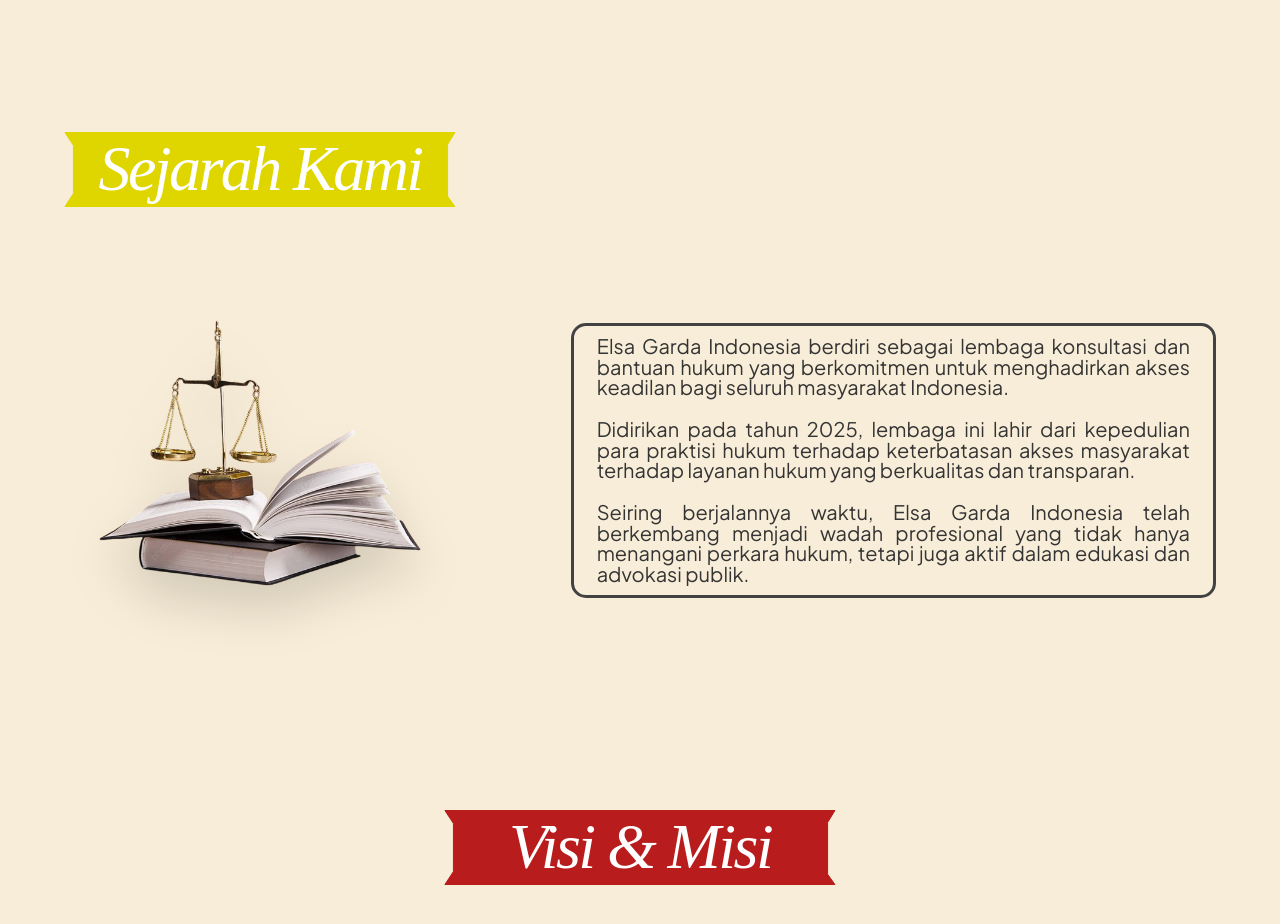
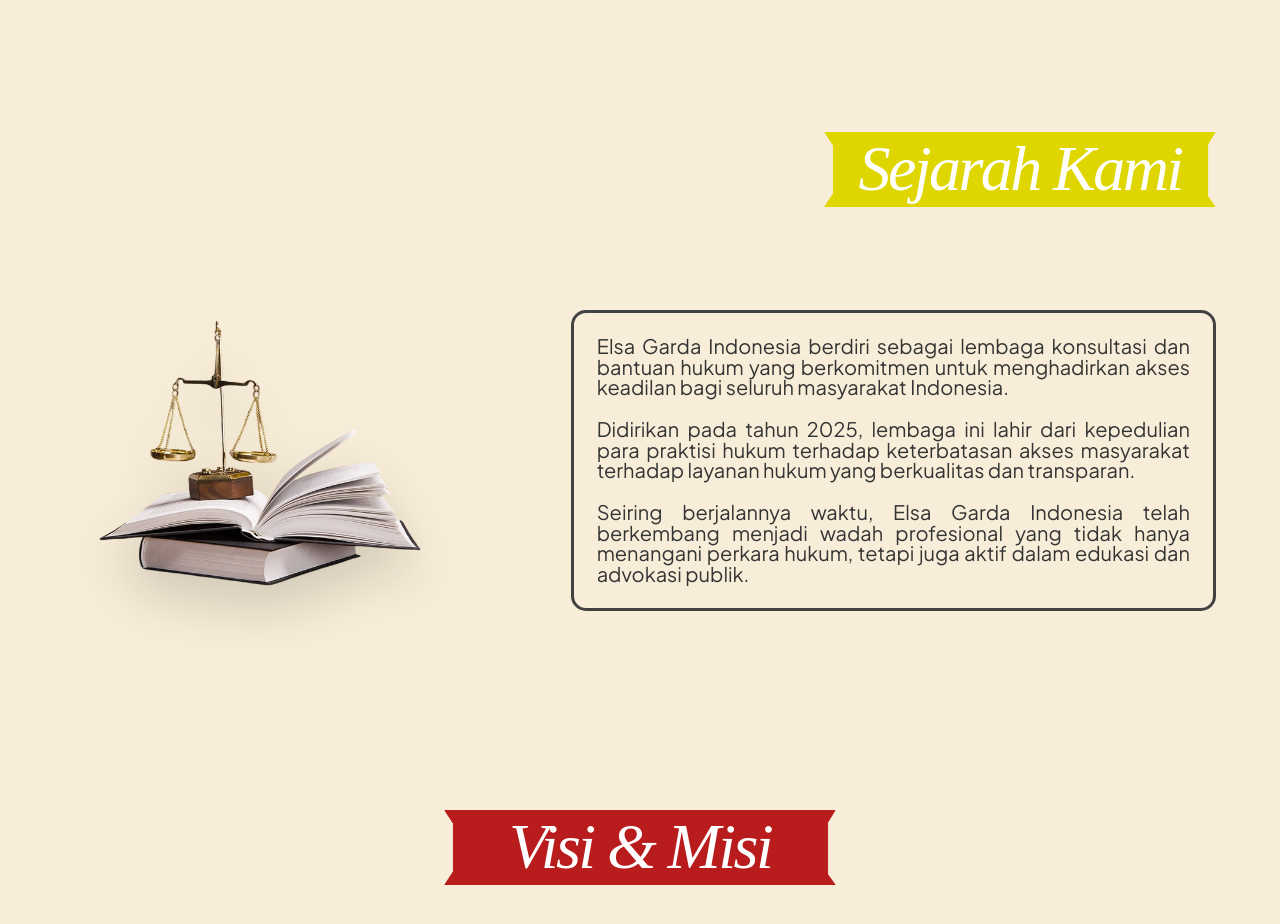
Before and after one commit to spirinity/TugasBesar-DesWeb, a Vue app: page /tentang in a window 1280 px wide. Shown: the part 840-1764 px from the top of the page. Built offline with nearby package versions, Linux system fonts and the light colour scheme.

Commit message:
refactor SejarahTentang component for improved layout structure; consolidate HeaderBanner usage for mobile and desktop views

```diff
--- a/src/components/sections/tentang/SejarahTentang.vue
+++ b/src/components/sections/tentang/SejarahTentang.vue
@@ -1,21 +1,28 @@
 <template>
   <section class="bg-cream flex items-center py-12 md:py-16 lg:py-20">
     <div class="max-w-7xl mx-auto w-full px-6 md:px-12 lg:px-16">
-      <div class="mb-4 lg:mb-4 w-full flex justify-center lg:block lg:text-right">
-           <!-- BANNER MOBILE -->
+      <div class="w-full hidden lg:block">
+        <div class="grid grid-cols-12">
+          <div class="col-span-5"></div>
+          <div class="col-span-7 flex">
+            <HeaderBanner
+              title="Sejarah Kami"
+              fill-color="#DFD600"
+              stroke-color="#DFD600"
+              align="right"
+              class="ml-auto"
+            />
+          </div>
+        </div>
+      </div>
+
+      <div class="flex justify-center lg:hidden mb-4 w-full">
+        <!-- BANNER MOBILE -->
         <HeaderBanner
           title="Sejarah Kami"
           fill-color="#DFD600"
           stroke-color="#DFD600"
           align="center"
-          class="lg:hidden"
-        />
-        <HeaderBanner
-          title="Sejarah Kami"
-          fill-color="#DFD600"
-          stroke-color="#DFD600"
-          align="right"
-          class="hidden lg:block"
         />
       </div>
 
@@ -30,7 +37,7 @@
 
         <div class="lg:col-span-7 order-2">
           <div
-            class="border-[3px] border-[#424242] rounded-[15px] bg-transparent px-4 py-6 md:px-[23px] md:py-[10px]"
+            class="border-[3px] border-[#424242] rounded-[15px] bg-transparent px-4 py-6 md:px-[23px] md:py-[23px]"
           >
             <div
               class="font-jakarta text-[16px] md:text-[20px] leading-[1.4] md:leading-[1.037] text-[#343434] space-y-4 text-justify"
```
